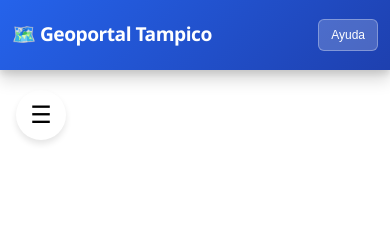
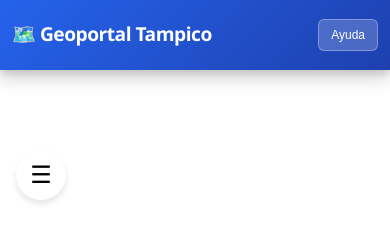
Before and after one commit to locmaps/GeoportalTampico, a plain HTML site: page index.html in a window 390 px wide. Drawn offline with nearby package versions, Linux system fonts and the light colour scheme.

Commit message:
Update styles.css

```diff
--- a/styles.css
+++ b/styles.css
@@ -501,7 +501,7 @@ html, body {
 .toggle-panel-btn {
   position: fixed;
   top: 90px;
-  left: 340px;
+  left: 1rem;
   width: 50px;
   height: 50px;
   background: white;
@@ -1015,6 +1015,7 @@ html, body {
   .toggle-panel-btn {
     display: block;
     left: 1rem;
+    top: 150px;
   }
 
   .toggle-panel-btn.hidden {
```
